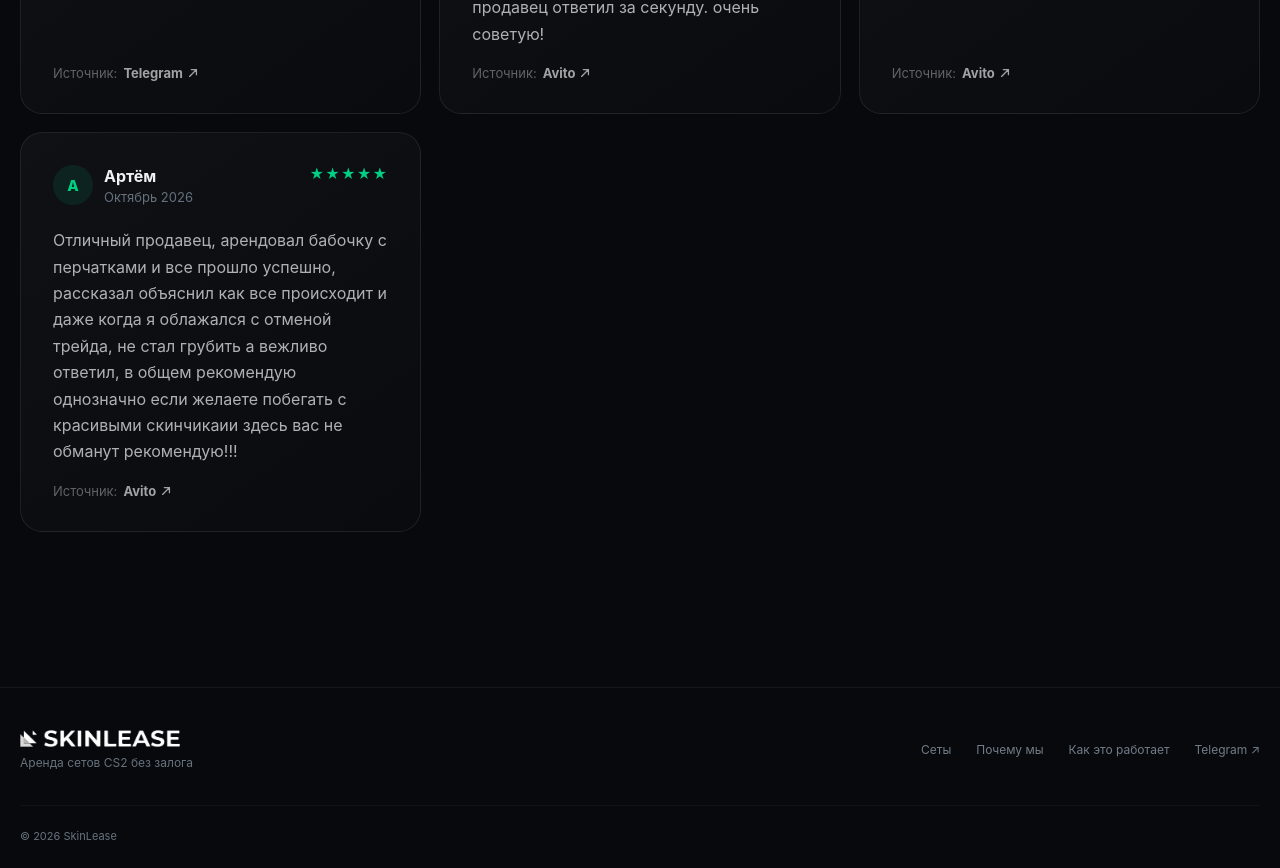
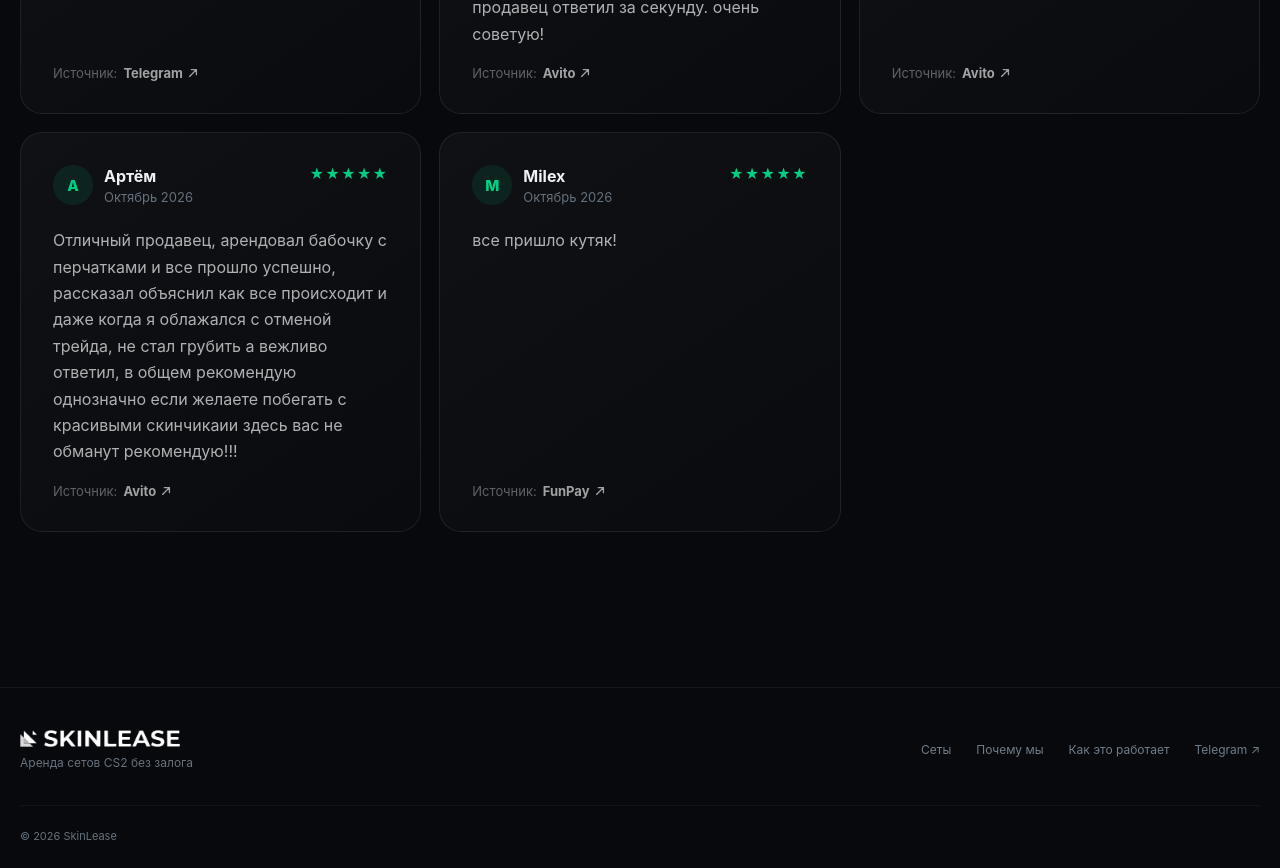
Before and after one commit to sapfi24/skinlease, a Next.js app: page /reviews in a window 1280 px wide. Shown: the part 1240-2108 px from the top of the page. Built offline with nearby package versions, Linux system fonts and the light colour scheme.

Commit message:
Update reviews.js

```diff
--- a/data/reviews.js
+++ b/data/reviews.js
@@ -89,6 +89,15 @@ const reviews = [
     sourceLink: "https://www.avito.ru/moskva/igry_pristavki_i_programmy/arenda_skinov_ks2_gotovye_sety_nozhi_i_perchatki_8217400183?context=H4sIAAAAAAAA_wE_AMD_YToyOntzOjEzOiJsb2NhbFByaW9yaXR5IjtiOjA7czoxOiJ4IjtzOjE2OiJGTTdsd09kZzg4cnNtUzQwIjt9zg4Ygj8AAAA#open-reviews-list"
   },
 
+  {
+    id: 11,
+    name: "Milex",
+    date: "Октябрь 2026",
+    text: "все пришло кутяк!",
+    source: "FunPay",
+    sourceLink: "https://funpay.com/users/3664170/"
+  },
+
 
 
 ];
```
